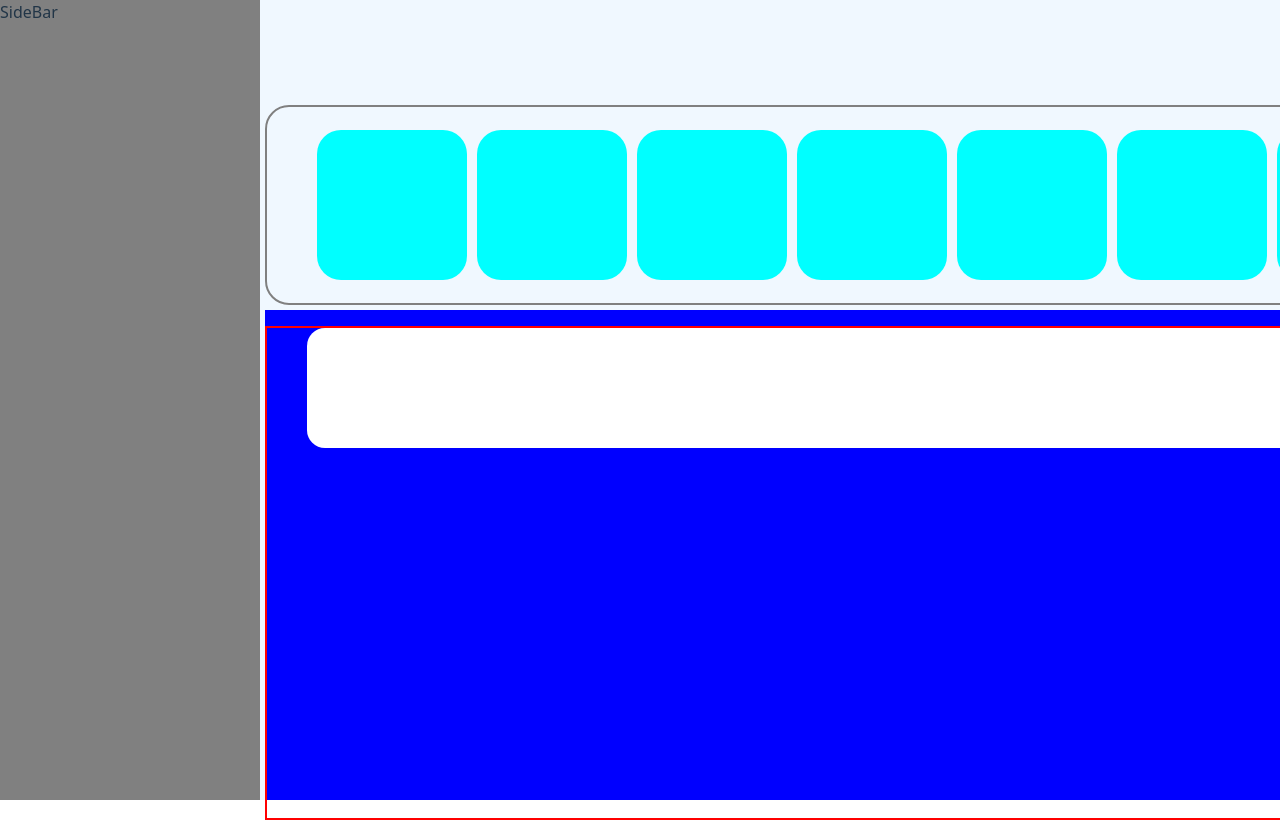
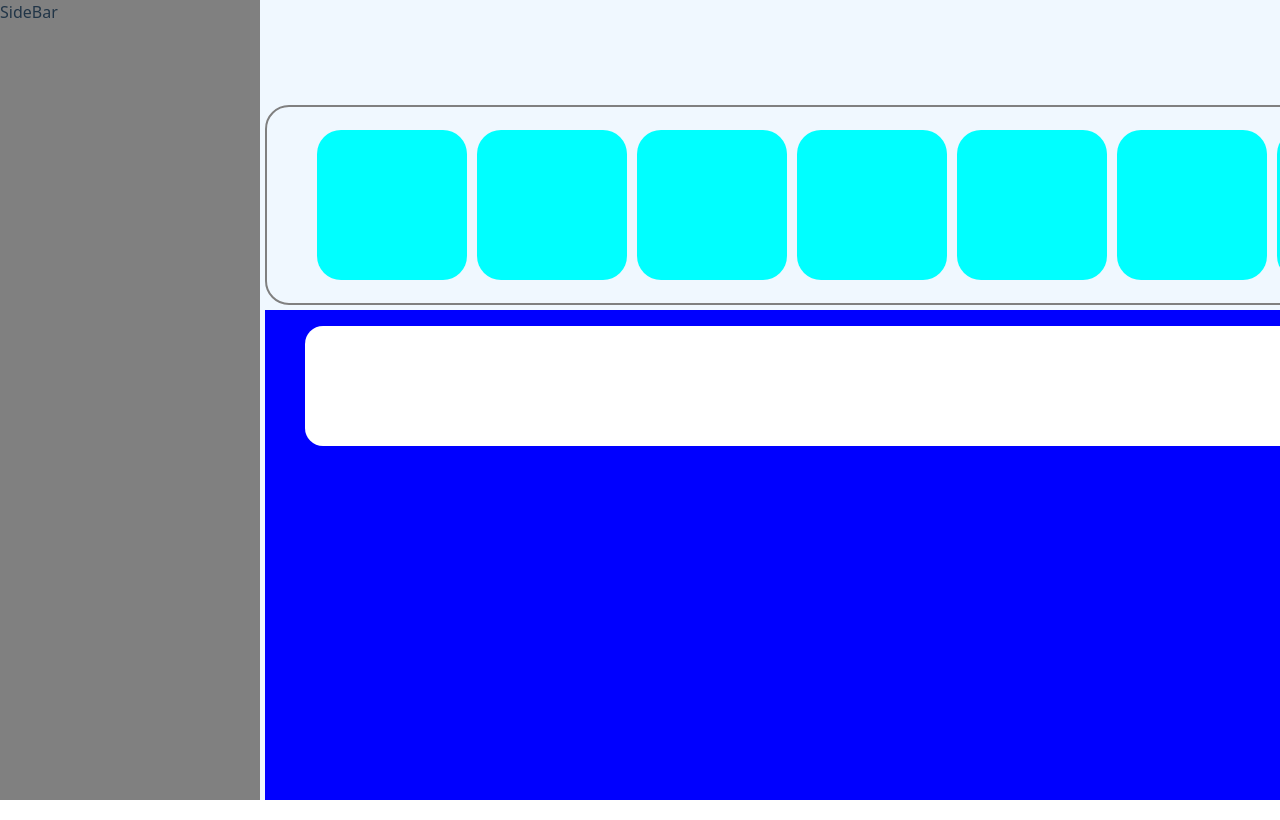
Before and after one commit to Mohamed-Abuali/Revue, a React (Vite) app: page / in a window 1280 px wide. Shown: the top 820 px of the page. Built offline with nearby package versions, Linux system fonts and the light colour scheme.

Commit message:
style(App.css): remove red border from error container

```diff
--- a/src/App.css
+++ b/src/App.css
@@ -64,7 +64,7 @@ body{
   display: flex;
   justify-content: center;
   align-items: start;
-  border:2px red solid
+
 }
 .error-item{
   width: 100%;
```
